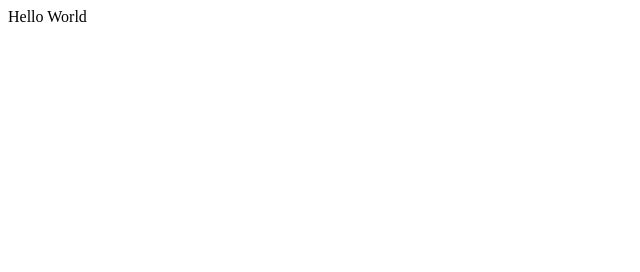
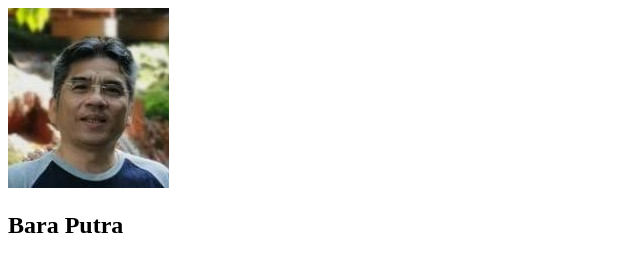
Before and after one commit to baraputra/my-repo-from-remote, a plain HTML site: page index.html in a window 1280 px wide. Shown: the whole page, without its empty margins (0-640 px from the left). Drawn offline with Linux system fonts and the light colour scheme.

Commit message:
Changed Hello world with img and h2 to display simple profile data. Image file added in the folder images and used as resource in the img element in index.html file

```diff
--- a/index.html
+++ b/index.html
@@ -4,7 +4,10 @@
   </head>
 
   <body>
-    Hello World
+    <div>
+        <img src="images/baraputra.jpg" alt="profile image" />
+        <h2>Bara Putra</h2>
+     </div>
   </body>
 
 </html>
```
Also changed, not shown: images/baraputra.jpg (added).
